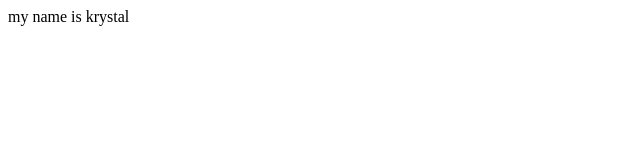
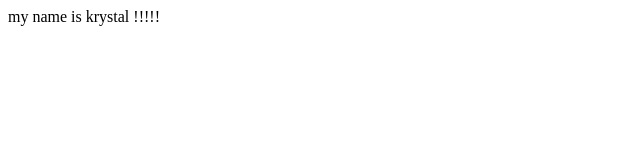
Before and after one commit to krystalmorel/first-github-project, a plain HTML site: page index.html in a window 1280 px wide. Shown: the full height of the page, 0-640 px from the left. Drawn offline with Linux system fonts and the light colour scheme.

Commit message:
Emphasize the name

```diff
--- a/index.html
+++ b/index.html
@@ -6,6 +6,6 @@
     <title>Document</title>
 </head>
 <body>
-    my name is krystal
+    my name is krystal !!!!!
 </body>
 </html>
```
